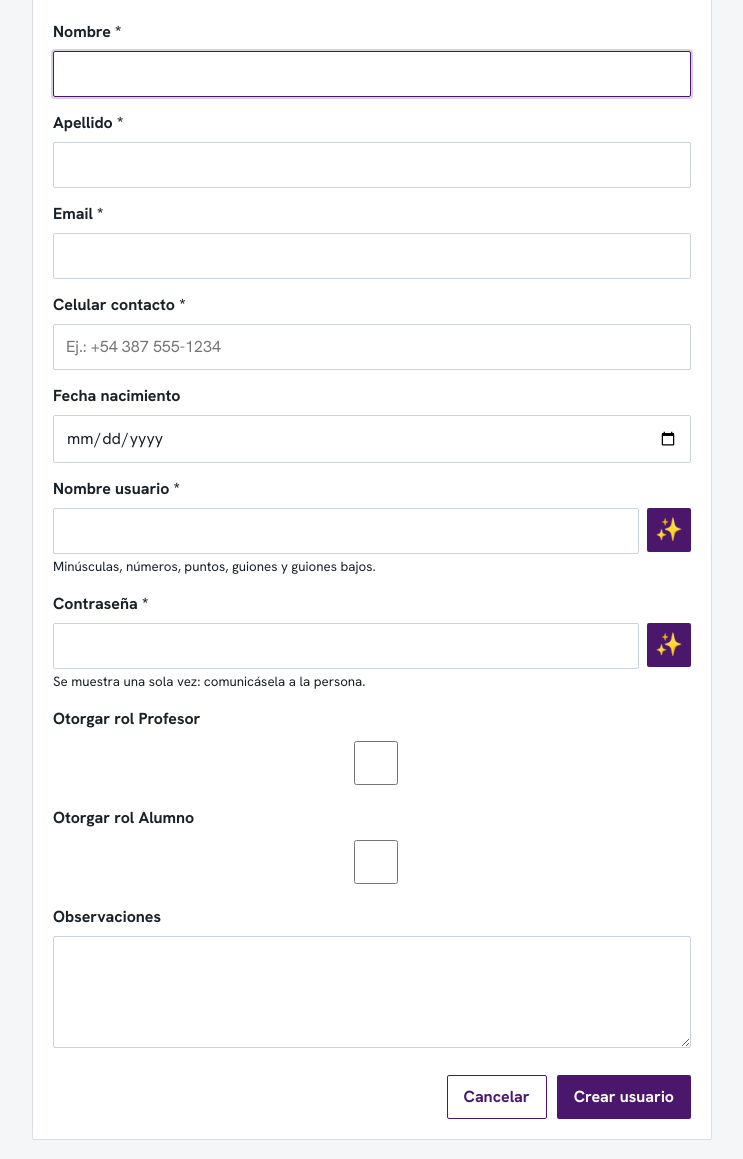
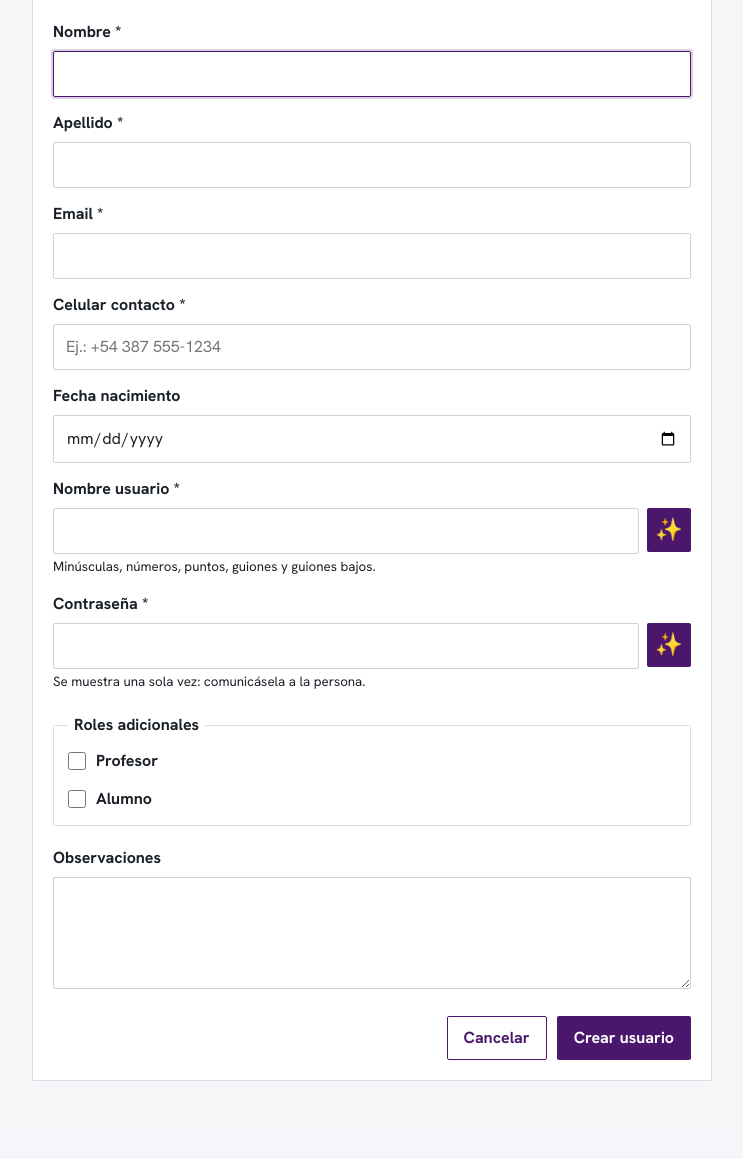
Before and after one commit to fasempertegui/Matchpoint-Taller, a Django app: page /usuarios/nuevo/ in a window 1280 px wide. Shown: the part 164-1323 px from the top of the page, without its empty margins (268-1011 px from the left). After the commit the page ends 1245 px from the top, so only its background shows below. Run offline with Django 5.2, Linux system fonts and the light colour scheme; the visitor is signed in with stand-in values (Sample User, id 1).

Commit message:
Se mejoró el campo de selección de roles adicionales en el formulario de creacion de usuario

```diff
--- a/static/css/estilos.css
+++ b/static/css/estilos.css
@@ -430,6 +430,45 @@ tbody tr:last-child td {
     font-weight: 700;
 }
 
+.campo-opcion {
+    display: flex;
+    align-items: center;
+    gap: 10px;
+}
+
+.campo-opcion input[type="checkbox"] {
+    flex: 0 0 18px;
+    width: 18px;
+    height: 18px;
+    min-height: 0;
+    margin: 0;
+    padding: 0;
+    accent-color: var(--primario);
+    cursor: pointer;
+}
+
+.campo-opcion label {
+    display: inline;
+    margin: 0;
+    cursor: pointer;
+}
+
+.grupo-roles {
+    margin: 20px 0;
+    padding: 12px 14px 14px;
+    border: 1px solid var(--borde);
+    border-radius: 2px;
+}
+
+.grupo-roles legend {
+    padding: 0 6px;
+    font-weight: 700;
+}
+
+.grupo-roles .grupo-campo:last-child {
+    margin-bottom: 0;
+}
+
 .form-control,
 .grupo-campo input {
     width: 100%;
--- a/templates/usuarios/usuario_formulario.html
+++ b/templates/usuarios/usuario_formulario.html
@@ -19,6 +19,29 @@
         {% endif %}
 
         {% for campo in formulario %}
+            {% if campo.name == "rol_profesor" %}
+                <fieldset class="grupo-roles">
+                    <legend>Roles adicionales</legend>
+                    <div class="grupo-campo">
+                        <div class="campo-opcion">
+                            {{ formulario.rol_profesor }}
+                            <label for="{{ formulario.rol_profesor.id_for_label }}">{{ formulario.rol_profesor.label }}</label>
+                        </div>
+                        {% for error in formulario.rol_profesor.errors %}
+                            <p class="error-campo">{{ error }}</p>
+                        {% endfor %}
+                    </div>
+                    <div class="grupo-campo">
+                        <div class="campo-opcion">
+                            {{ formulario.rol_alumno }}
+                            <label for="{{ formulario.rol_alumno.id_for_label }}">{{ formulario.rol_alumno.label }}</label>
+                        </div>
+                        {% for error in formulario.rol_alumno.errors %}
+                            <p class="error-campo">{{ error }}</p>
+                        {% endfor %}
+                    </div>
+                </fieldset>
+            {% elif campo.name != "rol_alumno" %}
                 <div class="grupo-campo">
                     <label for="{{ campo.id_for_label }}">
                         {{ campo.label }}
@@ -62,6 +85,7 @@
                         <p class="error-campo">{{ error }}</p>
                     {% endfor %}
                 </div>
+            {% endif %}
         {% endfor %}
 
         <div class="acciones-formulario">
--- a/usuarios/forms.py
+++ b/usuarios/forms.py
@@ -269,8 +269,8 @@ class UsuarioCrearForm(forms.Form):
         widget=forms.TextInput(attrs={"class": "form-control"}),
         help_text="Se muestra una sola vez: comunicásela a la persona.",
     )
-    rol_profesor = forms.BooleanField(required=False, label="Otorgar rol Profesor")
-    rol_alumno = forms.BooleanField(required=False, label="Otorgar rol Alumno")
+    rol_profesor = forms.BooleanField(required=False, label="Profesor")
+    rol_alumno = forms.BooleanField(required=False, label="Alumno")
     observaciones = forms.CharField(
         required=False, widget=forms.Textarea(attrs={"class": "form-control", "rows": 3})
     )
```
Lines whose indentation alone changed are shown as unchanged.
